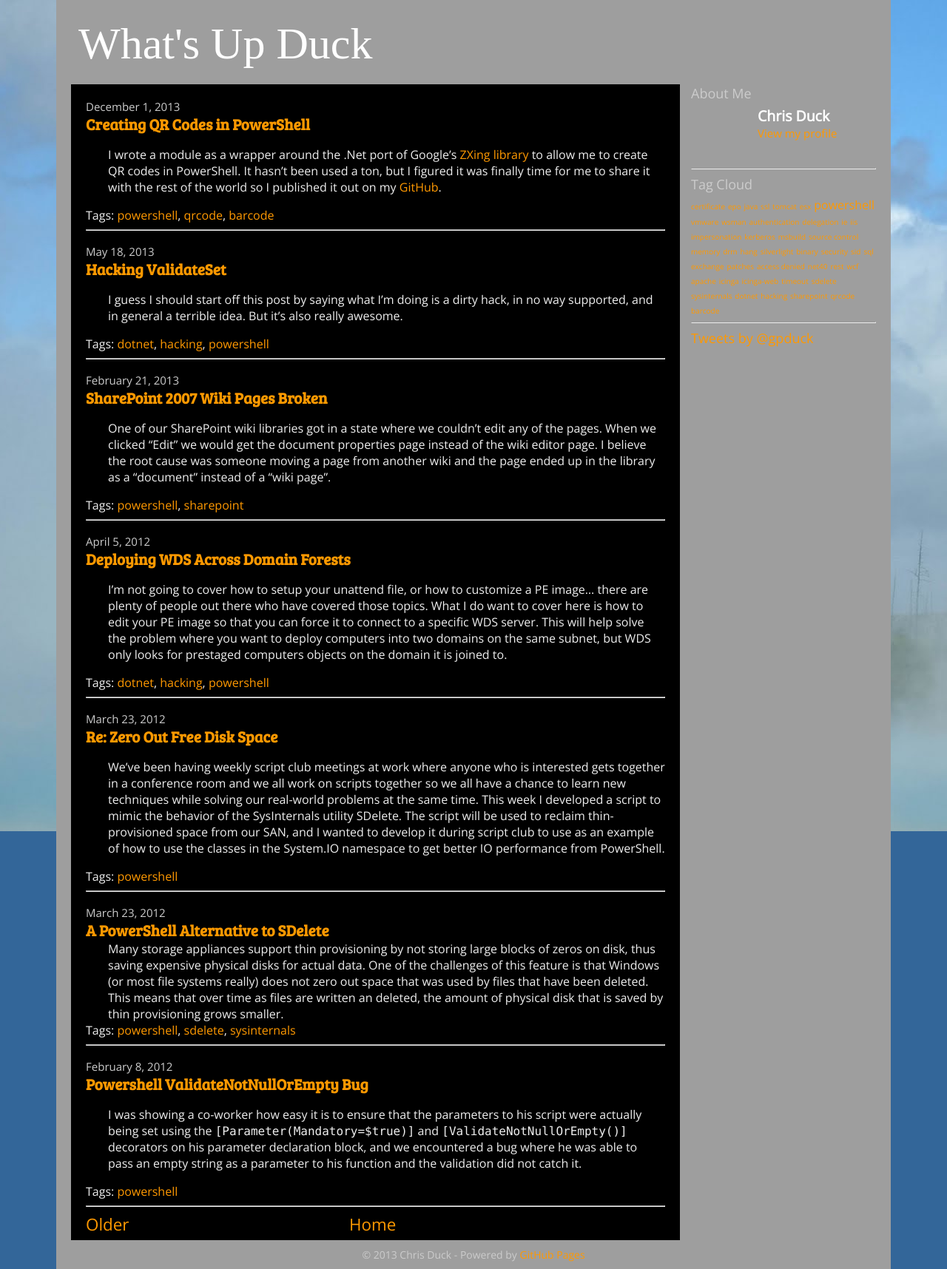
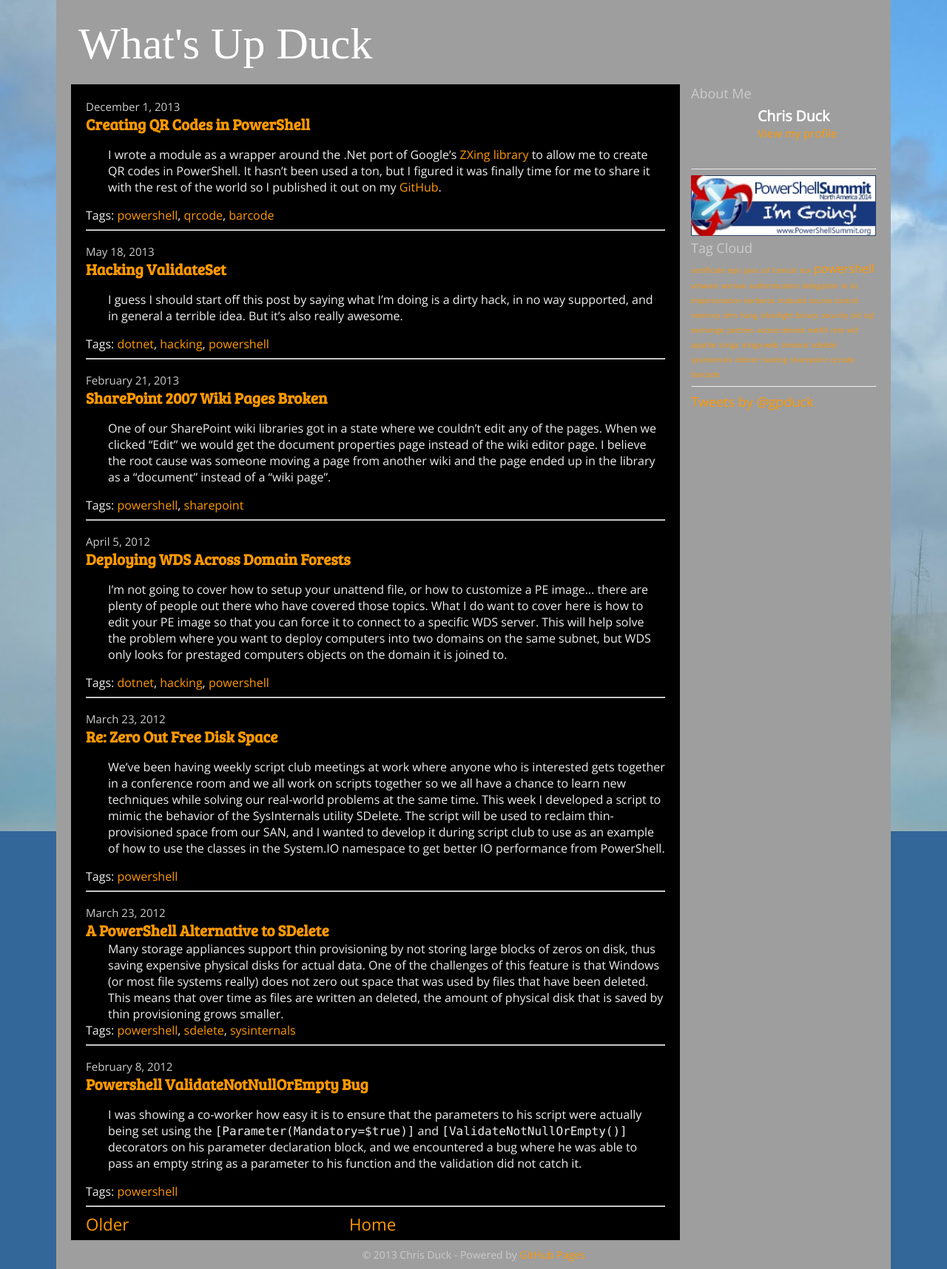
Before and after one commit to gpduck/gpduck.github.io, a Jekyll site: the page built from index.html, in a window 1280 px wide. Shown: the whole page at 74% size. Built offline with Jekyll 4.4.1, drawn with Linux system fonts in a browser that asks for light colours; some web fonts are replaced; the list of posts is cut into pages by our own code; comment, search, counter and statistics services are not loaded; grey boxes are pictures that could not be loaded.

Commit message:
Add summit badge to sidebar

```diff
--- a/_includes/sidebar.html
+++ b/_includes/sidebar.html
@@ -8,6 +8,12 @@
 		<a href="https://plus.google.com/111921112014612222144/about">View my profile</a>
 	</div>
 	<hr />
+</div>
+
+<div id="summitbadge" class="widget">
+	<a href="http://powershell.org/wp/community-events/summit/powershell-summit-north-america/">
+		<img src="/images/summit2014-badge.jpg" width="250" />
+	</a>
 </div>
 
 <div id="tagcloud" class="widget">
--- a/css/site.css
+++ b/css/site.css
@@ -235,6 +235,10 @@ span#blogtitle, span#blogtitle a {
 		display: none;
 	}
 
+	#summitbadge {
+		display: none;
+	}
+
 	#tagcloud {
 		display: none;
 	}
```
Also changed, not shown: images/summit2014-badge.jpg (added).
